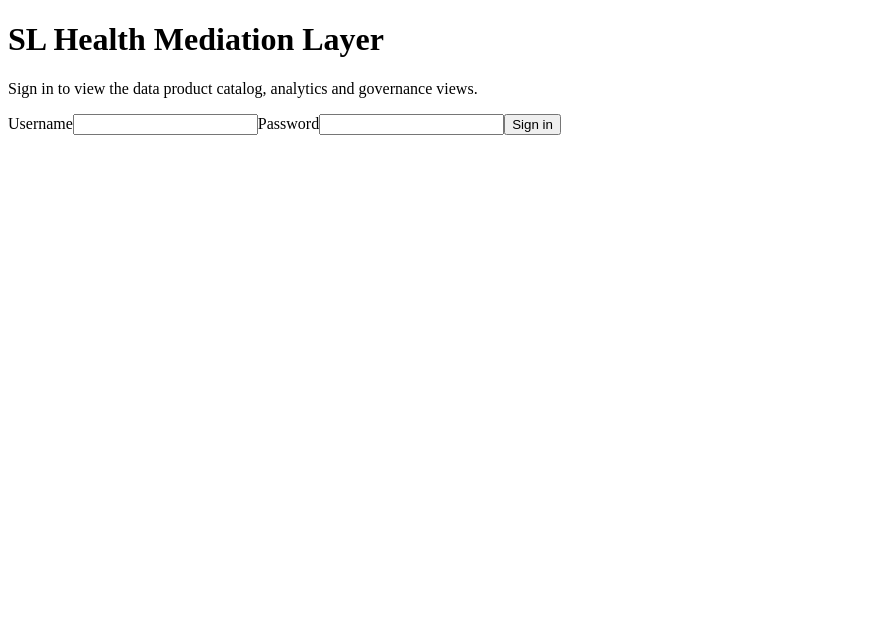
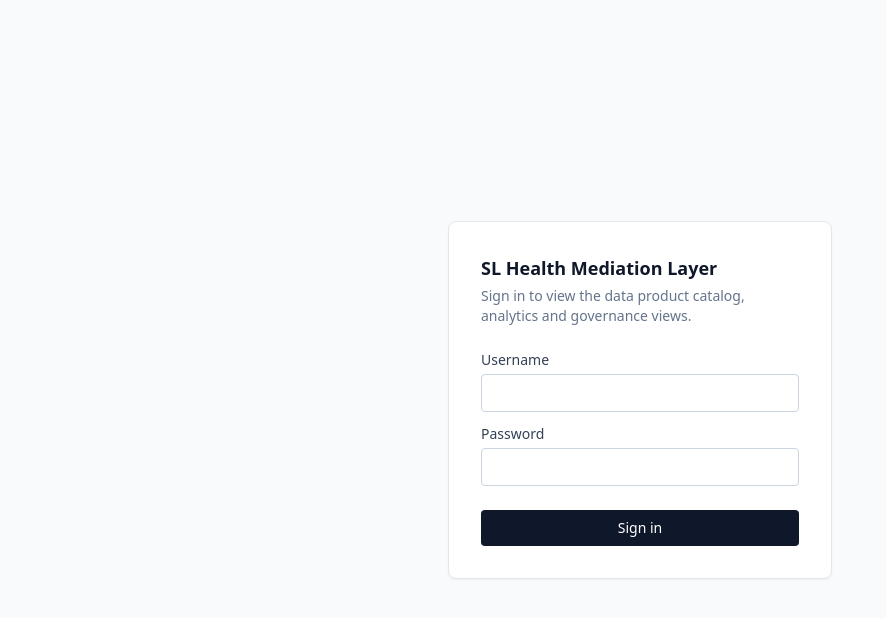
Before and after one commit to dorsaffer/Data-Meditation-Layer, a Next.js app in the folder frontend/: page /login in a window 1280 px wide. Shown: the top 618 px of the page, without its empty margins (0-886 px from the left). Built offline with nearby package versions, Linux system fonts and the light colour scheme; no server answers.

Commit message:
chore: update frontend dependencies and add Tailwind CSS configuration

```diff
--- /dev/null
+++ b/frontend/postcss.config.js
@@ -0,0 +1,6 @@
+module.exports = {
+  plugins: {
+    tailwindcss: {},
+    autoprefixer: {},
+  },
+}
--- /dev/null
+++ b/frontend/tailwind.config.js
@@ -0,0 +1,12 @@
+/** @type {import('tailwindcss').Config} */
+module.exports = {
+  content: [
+    './app/**/*.{ts,tsx}',
+    './components/**/*.{ts,tsx}',
+    './lib/**/*.{ts,tsx}',
+  ],
+  theme: {
+    extend: {},
+  },
+  plugins: [],
+}
```
Also changed, not shown: frontend/package.json (+6 -1 lines), 1 other file (tests, documents, lock files or other folders).
